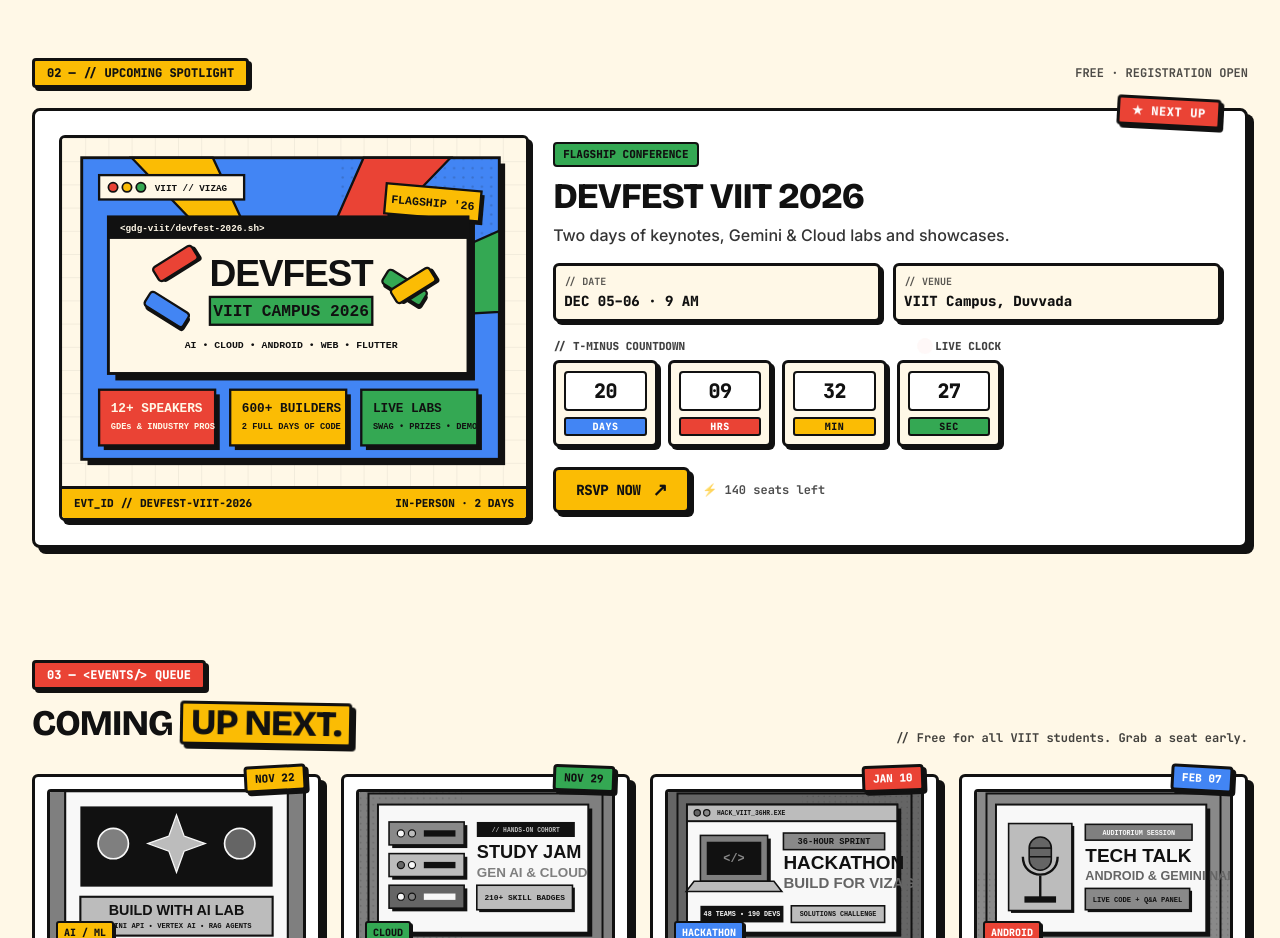
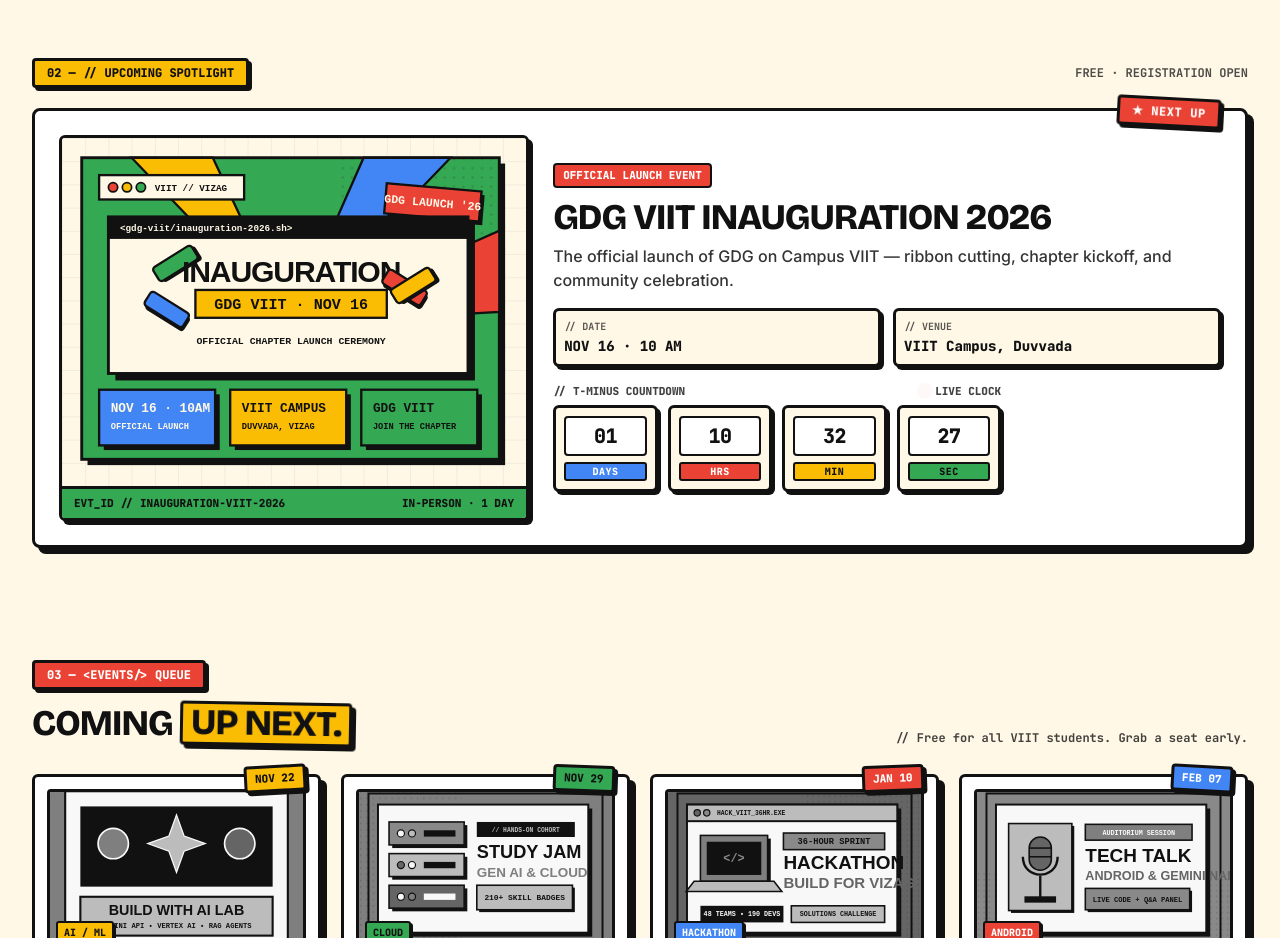
Before and after one commit to Neelaganes/gdg-viit, a Next.js app: page / in a window 1280 px wide. Shown: the part 1500-2438 px from the top of the page. Built offline with nearby package versions, Linux system fonts and the light colour scheme.

Commit message:
changed inauguration event

```diff
--- a/src/components/EventSpotlight.tsx
+++ b/src/components/EventSpotlight.tsx
@@ -12,15 +12,15 @@ interface CountdownTime {
 }
 
 const INITIAL_COUNTDOWN: CountdownTime = {
-  days: 22,
-  hours: 14,
-  minutes: 38,
-  seconds: 45,
+  days: 1,
+  hours: 11,
+  minutes: 41,
+  seconds: 0,
 };
 
 function computeCountdown(): CountdownTime {
   const now = Date.now();
-  const fixedTarget = new Date("2026-12-05T09:00:00+05:30").getTime();
+  const fixedTarget = new Date("2026-11-16T10:00:00+05:30").getTime();
   let diff = fixedTarget - now;
 
   if (diff <= 0) {
@@ -154,35 +154,35 @@ export default function EventSpotlight() {
             <div className="lg:col-span-5">
               <div className="relative overflow-hidden rounded-[6px] border-[3px] border-ink bg-cream shadow-[4px_4px_0_#111]">
                 <Image
-                  src="/images/event-devfest.svg"
-                  alt="DevFest VIIT 2026 neo-brutalist event poster showing code terminal, speaker stage, and 600+ builders"
+                  src="/images/event-inauguration.svg"
+                  alt="GDG VIIT Inauguration 2026 neo-brutalist event poster showing official chapter launch ceremony"
                   width={800}
                   height={600}
                   className="h-auto w-full object-cover"
                   priority
                 />
-                <div className="flex items-center justify-between border-t-[3px] border-ink bg-g-yellow px-3 py-1.5 font-mono text-[11px] font-extrabold text-ink">
-                  <span>EVT_ID // DEVFEST-VIIT-2026</span>
-                  <span>IN-PERSON · 2 DAYS</span>
+                <div className="flex items-center justify-between border-t-[3px] border-ink bg-g-green px-3 py-1.5 font-mono text-[11px] font-extrabold text-ink">
+                  <span>EVT_ID // INAUGURATION-VIIT-2026</span>
+                  <span>IN-PERSON · 1 DAY</span>
                 </div>
               </div>
             </div>
 
             {/* Right Side: Event Info + Live Countdown + RSVP */}
             <div className="lg:col-span-7 flex flex-col items-start">
-              <div className="inline-flex items-center gap-2 rounded-[4px] border-2 border-ink bg-g-green px-2 py-0.5 font-mono text-[11px] font-extrabold uppercase text-ink">
-                <span>FLAGSHIP CONFERENCE</span>
+              <div className="inline-flex items-center gap-2 rounded-[4px] border-2 border-ink bg-g-red px-2 py-0.5 font-mono text-[11px] font-extrabold uppercase text-white">
+                <span>OFFICIAL LAUNCH EVENT</span>
               </div>
 
               <h2
                 id="spotlight-heading"
                 className="mt-3 font-display text-3xl sm:text-4xl font-extrabold uppercase tracking-tight leading-none text-ink"
               >
-                DevFest VIIT 2026
+                GDG VIIT Inauguration 2026
               </h2>
 
               <p className="mt-2 text-sm sm:text-base font-medium text-ink/85">
-                Two days of keynotes, Gemini &amp; Cloud labs and showcases.
+                The official launch of GDG on Campus VIIT — ribbon cutting, chapter kickoff, and community celebration.
               </p>
 
               {/* Date & Venue Metadata */}
@@ -192,7 +192,7 @@ export default function EventSpotlight() {
                     {"// DATE"}
                   </span>
                   <span className="mt-0.5 block font-mono text-xs sm:text-sm font-extrabold text-ink">
-                    DEC 05–06 · 9 AM
+                    NOV 16 · 10 AM
                   </span>
                 </div>
 
@@ -217,7 +217,7 @@ export default function EventSpotlight() {
                 </div>
                 <div
                   role="timer"
-                  aria-label="Countdown to DevFest VIIT 2026"
+                  aria-label="Countdown to GDG VIIT Inauguration 2026"
                   className="grid grid-cols-4 gap-2 sm:gap-2.5"
                 >
                   <CountdownBox
@@ -247,21 +247,6 @@ export default function EventSpotlight() {
                 </div>
               </div>
 
-              {/* RSVP Button */}
-              <div className="mt-5 flex flex-wrap items-center gap-3 w-full sm:w-auto">
-                <a
-                  href="#"
-                  className="inline-flex w-full sm:w-auto items-center justify-center gap-3 rounded-[6px] bg-g-yellow px-5 py-2.5 font-mono text-sm font-extrabold uppercase tracking-tight text-ink brutal-btn"
-                >
-                  <span>RSVP now</span>
-                  <span aria-hidden="true" className="text-lg leading-none">
-                    ↗
-                  </span>
-                </a>
-                <span className="font-mono text-xs font-bold text-ink/75">
-                  ⚡ 140 seats left
-                </span>
-              </div>
             </div>
           </div>
         </motion.div>
```
Also changed, not shown: public/images/event-inauguration.svg (added), 1 other file (tests, documents, lock files or other folders).
